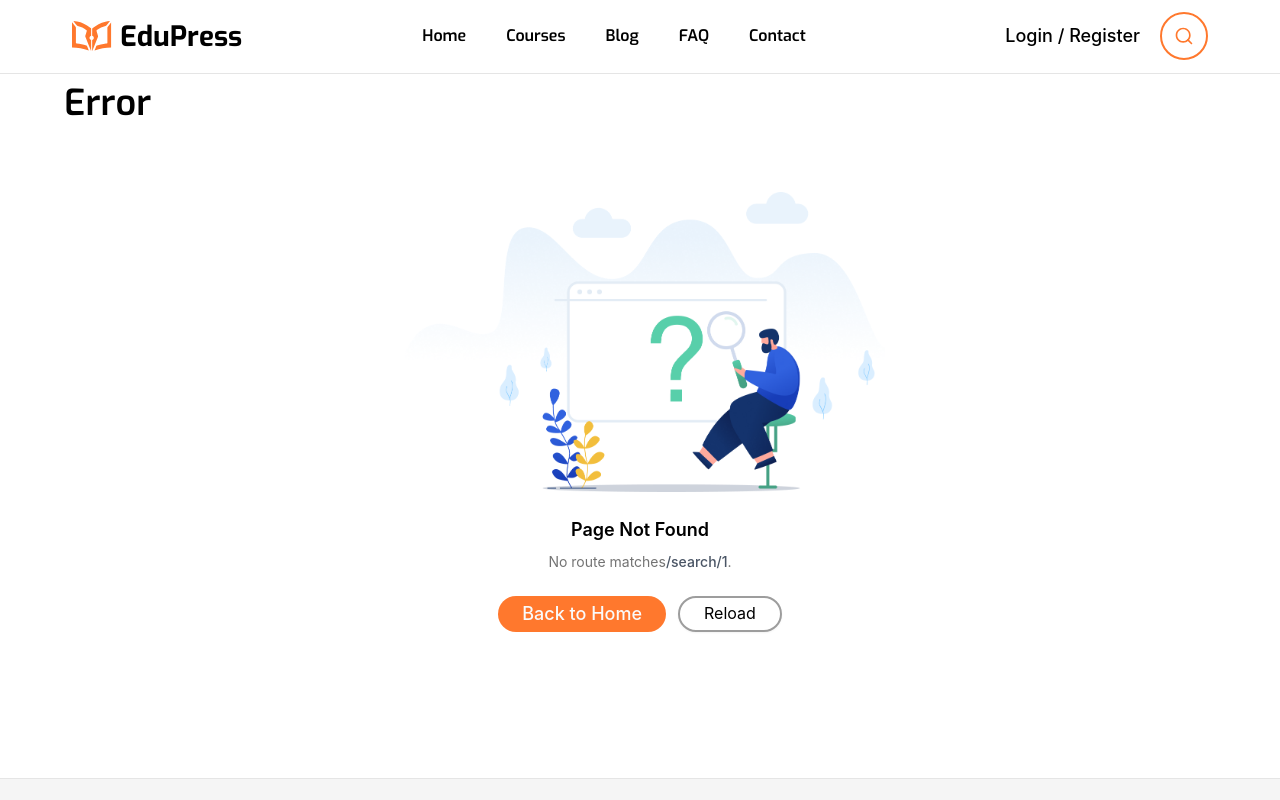
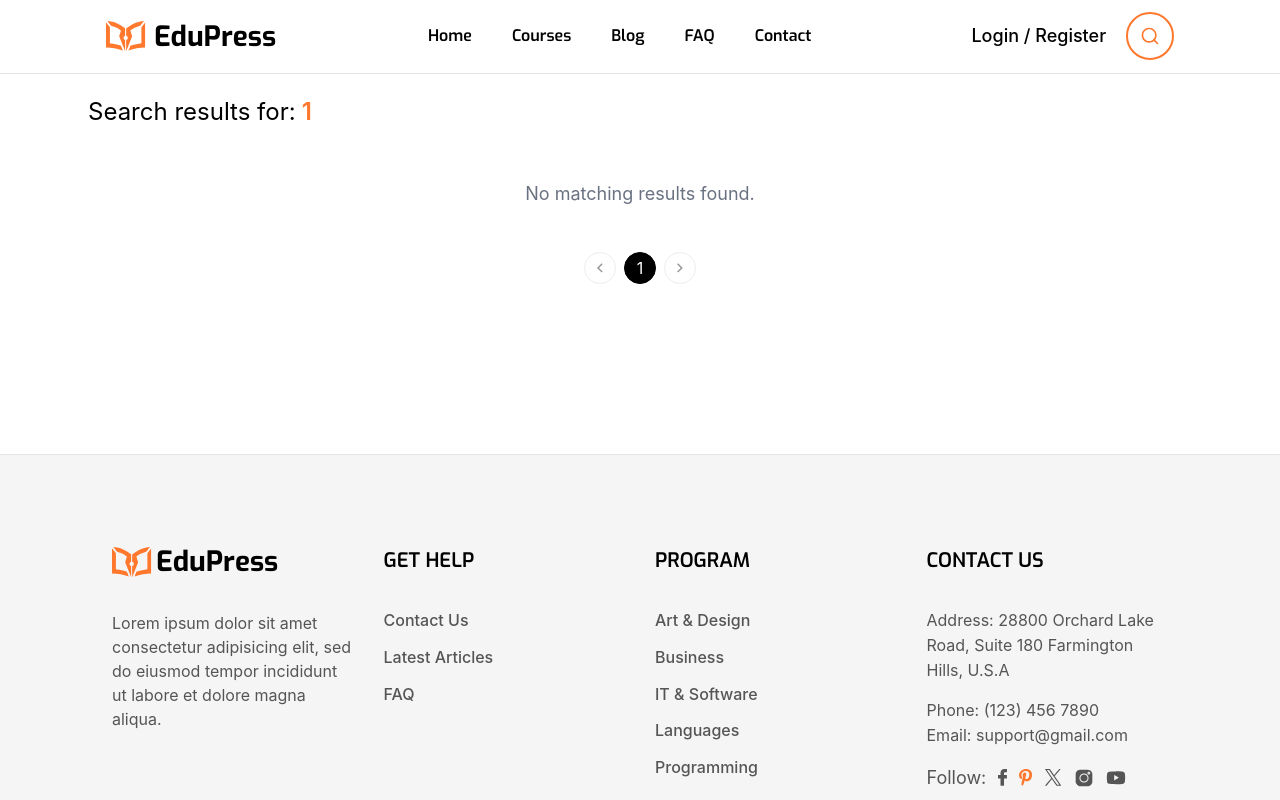
Before and after one commit to AyaAlaa2/EduPress-app, a React (Vite) app: page /search/1 in a window 1280 px wide. Shown: the top 800 px of the page. Built offline with nearby package versions, Linux system fonts and the light colour scheme.

Commit message:
push search page

```diff
--- a/src/App.jsx
+++ b/src/App.jsx
@@ -11,6 +11,7 @@ import ScrollToTop from "./components/ScrollToTop";
 import ContactUs from "./components/contactUs/ContactUs";
 import Header from "./components/header/Header.jsx";
 import Footer from "./components/footer/Footer";
+import SearchResult from "./components/search/SearchResult";
 
 const App = () => {
   return (
@@ -23,6 +24,7 @@ const App = () => {
         <Route path="/blog/:slug" element={<BlogDetailsPage />} />
         <Route path="/courses" element={<CoursesPage />} />
         <Route path="/course/:courseId" element={<CourseDetailesPage />} />
+        <Route path="/search/:query" element={<SearchResult />} />
         <Route path="/faq" element={<FAQPage />} />
         <Route path="/contactUs" element={<ContactUs />} />
         <Route path="*" element={<Error />} />
--- a/src/components/courseDetailes/CourseTabs.jsx
+++ b/src/components/courseDetailes/CourseTabs.jsx
@@ -38,13 +38,16 @@ const CourseTabs = ({ course }) => {
 
   return (
     <div className="flex w-full flex-col border border-1 rounded-lg overflow-hidden">
-      <Tabs defaultValue="Overview" className="gap-0 overflow-hidden border-0 ">
-        <TabsList className="w-full flex flex-wrap text-[12px] sm:text-[16px] font-semibold gap-0 sm:gap-0 bg-white p-0">
+      <Tabs
+        defaultValue="Overview"
+        className="gap-15 sm:gap-15 md:gap-3 border-0"
+      >
+        <TabsList className="w-full flex flex-wrap text-[15px] sm:text-[16px] md:text-[18px] font-semibold gap-0 sm:gap-0 bg-white p-0">
           {tabs.map((item, index) => (
             <TabsTrigger
               value={item.value}
               key={index}
-              className="data-[state=active]:bg-[#F5F5F5] data-[state=active]:text-primary data-[state=active]:border-none  data-[state=active]:rounded-none "
+              className="p-6 data-[state=active]:bg-[#F5F5F5] data-[state=active]:text-primary data-[state=active]:border-none  data-[state=active]:rounded-none "
             >
               {item.label}
             </TabsTrigger>
@@ -52,7 +55,7 @@ const CourseTabs = ({ course }) => {
         </TabsList>
         {tabs.map((tab, index) => (
           <TabsContent value={tab.value} key={index}>
-            <Card className="bg-[#F5F5F5] p-[15px] md:p-[30px] rounded-none border-none">
+            <Card className="bg-[#F5F5F5] p-[20px] md:p-[30px] rounded-none border-none">
               {tab.component}
             </Card>
           </TabsContent>
--- a/src/components/courseDetailes/Curriculum.jsx
+++ b/src/components/courseDetailes/Curriculum.jsx
@@ -35,12 +35,12 @@ const Curriculum = ({ lessons }) => {
                 data-[state=open]:rotate-90
               "
               />
-              <span className="font-semibold text-[12px] md:text-[16px]">
+              <span className="font-semibold text-[18px]">
                 {lesson.lessonName}
               </span>
             </div>
 
-            <div className="text-[12px] md:text-[16px] text-[#555555] flex gap-5">
+            <div className="text-[16px] text-[#555555] flex gap-5">
               <span>{lesson.lessonsNumber} Lessons</span>
               <span>{lesson.lessonsDuration} Mins</span>
             </div>
@@ -54,7 +54,7 @@ const Curriculum = ({ lessons }) => {
               >
                 <div className="flex items-center gap-[8px]">
                   <img src={lessonIcon} alt="l" />
-                  <span className="text-[12px] md:text-[16px]">
+                  <span className="text-[14px] md:text-[17px]">
                     {item.title}
                   </span>
                 </div>
--- a/src/components/courseDetailes/OverviewPage.jsx
+++ b/src/components/courseDetailes/OverviewPage.jsx
@@ -3,7 +3,7 @@ import React from "react";
 const OverviewPage = ({ overview }) => {
   return (
     <div>
-      <div className="text-[#555555] text-[14px] md:text-[18px]">{overview}</div>
+      <div className="text-[#555555] text-[15px] md:text-[19px]">{overview}</div>
     </div>
   );
 };
--- a/src/components/courseDetailes/review/Comments.jsx
+++ b/src/components/courseDetailes/review/Comments.jsx
@@ -21,10 +21,10 @@ const Comments = ({ displayReviews }) => {
           </div>
 
           <div className="flex flex-col items-start gap-[8px] justify-between ">
-            <span className="font-semibold font-[Exo] text-[16px]">
+            <span className="font-semibold font-[Exo] text-[14px] md:text-[16px]">
               {item.name}
             </span>
-            <p className="text-[#555555] text-[16px] leading-[150%]">
+            <p className="text-[#555555] text-[14px] md:text-[16px] leading-[150%]">
               {item.comment}
             </p>
             <button className="text-[16px] font-medium cursor-pointer flex gap-2 items-center">
--- a/src/components/courses/CoursesPage.jsx
+++ b/src/components/courses/CoursesPage.jsx
@@ -7,8 +7,6 @@ import { UseSearchPagination } from "../hooks/useSearchPagination";
 import { UseCourseFilters } from "../hooks/useCourseFilters";
 import { Pagination } from "@mantine/core";
 import BreadCrumb from "../hooks/BreadCrumb";
-import { SlidersHorizontal } from "lucide-react";
-import { Sheet, SheetContent, SheetTrigger } from "@/components/ui/sheet";
 import MobileSidebarCourses from "./sidebar/MobileSidebarCourses";
 
 const CoursesPage = () => {
--- a/src/components/header/DesktopHeader.jsx
+++ b/src/components/header/DesktopHeader.jsx
@@ -3,9 +3,10 @@ import search from "./icons/search.svg";
 import { NavLink } from "react-router-dom";
 import { headerLinks } from "./headerLinks";
 
-const DesktopHeader = () => {
+const DesktopHeader = ({ setShowSearch, showSearch }) => {
   return (
-    <div className="w-full flex items-center justify-between">
+    <div>
+      <div className="w-full flex items-center justify-between gap-35">
         <nav className="hidden lg:flex items-center text-[16px] font-semibold  font-[Exo]">
           {headerLinks.map((link) => (
             <NavLink
@@ -26,9 +27,10 @@ const DesktopHeader = () => {
           <button className=" hover:text-orange-500">
             <p className="font-medium text-[18px]">Login / Register</p>
           </button>
-        <button>
-          <img src={search} />
+          <button onClick={() => setShowSearch(!showSearch)}>
+            <img src={search} alt="search" />
           </button>
+        </div>
       </div>
     </div>
   );
--- a/src/components/header/Header.jsx
+++ b/src/components/header/Header.jsx
@@ -1,21 +1,59 @@
-import React from "react";
+import React, { useState } from "react";
 import logo from "./icons/logo.svg";
 import DesktopHeader from "./DesktopHeader";
 import MobileHeader from "./MobileHeader";
 import { Link } from "react-router-dom";
+import { X } from "lucide-react";
+import { useNavigate } from "react-router-dom";
+
 const Header = () => {
+  const [showSearch, setShowSearch] = useState(false);
+  const [searchQuery, setSearchQuery] = useState("");
+
+  const navigate = useNavigate();
+
+  const handleSearch = (e) => {
+    e.preventDefault();
+    const trimmedQuery = searchQuery.trim();
+    if (!trimmedQuery) return;
+    navigate(`/search/${encodeURIComponent(trimmedQuery)}`);
+    setSearchQuery("");
+    setShowSearch(false);
+  };
+
   return (
     <header className="border-b bg-white fixed top-0 w-full z-3">
-      <div className="container mx-auto flex items-center justify-between px-8 md:px-8 lg:px-18 gap-10 md:gap-50">
+      <div className="w-full container mx-auto flex items-between md:items-center justify-around px-10">
         <Link to="/" className="flex gap-[8px] items-center">
           <img src={logo} alt="logo" />
           <p className="font-[Exo] text-[28px] font-bold">EduPress</p>
         </Link>
 
-        <DesktopHeader />
+        <DesktopHeader setShowSearch={setShowSearch} showSearch={showSearch} />
 
         <MobileHeader />
       </div>
+      {showSearch && (
+        <div className="w-full bg-[#F5F5F5] border-t border-gray-200">
+          <form onSubmit={handleSearch}>
+            <div className="max-w-[1200px] mx-auto px-6 py-4 flex items-center justify-between gap-5">
+              <input
+                type="text"
+                placeholder="Search..."
+                onChange={(e) => setSearchQuery(e.target.value)}
+                className="w-full p-3 text-[16px] bg-white border border-gray-300 rounded-md focus:outline-none focus:ring-2 focus:ring-primary"
+              />
+              <button
+                type="button"
+                onClick={() => setShowSearch(false)}
+                className="text-gray-500 hover:text-primary"
+              >
+                <X size={30} />
+              </button>
+            </div>
+          </form>
+        </div>
+      )}
     </header>
   );
 };
--- /dev/null
+++ b/src/components/search/SearchResult.jsx
@@ -0,0 +1,82 @@
+import { useParams } from "react-router-dom";
+import { posts, courses } from "../data/data";
+import CourseCard from "../courses/CourseCard";
+import { UseSearchPagination } from "../hooks/useSearchPagination";
+import { Pagination } from "@mantine/core";
+
+const SearchResult = () => {
+  const { query } = useParams();
+
+  if (!query) {
+    return (
+      <p className="text-center text-gray-500 text-lg mt-8">
+        Please enter a search term.
+      </p>
+    );
+  }
+
+  const normalizedQuery = query.toLowerCase();
+  const filteredCourses =
+    courses.filter(
+      (course) =>
+        course.title.toLowerCase().includes(normalizedQuery) ||
+        course.category.toLowerCase().includes(normalizedQuery) ||
+        course.instructor.toLowerCase().includes(normalizedQuery)
+    ) ||
+    posts.filter(
+      (post) =>
+        post.title.toLowerCase().includes(normalizedQuery) ||
+        post.category.toLowerCase().includes(normalizedQuery)
+    );
+
+  const { page, onPageChange, totalPages } = UseSearchPagination(
+    filteredCourses,
+    {
+      itemsPerPage: 6,
+      searchKeys: ["title", "category", "instructor"],
+    }
+  );
+
+  return (
+    <div className="min-h-[300px] mt-16">
+      <div className="max-w-6xl mx-auto px-4 lg:px-6 pt-8">
+        <div className="flex flex-col gap-5">
+          <h2 className="text-2xl">
+            Search results for:
+            <span className="text-primary font-semibold capitalize">
+              {" "}
+              {query}{" "}
+            </span>
+          </h2>
+
+          {filteredCourses.length > 0 ? (
+            <div className="grid grid-cols-1 gap-6 sm:grid-cols-2 lg:grid-cols-3 min-h-[100px]">
+              {filteredCourses.map((course) => (
+                <CourseCard course={course} />
+              ))}
+            </div>
+          ) : (
+            <p className="text-center text-gray-500 text-lg mt-8">
+              No matching results found.
+            </p>
+          )}
+
+          <div className="flex justify-center mt-6">
+            <Pagination
+              total={totalPages}
+              value={page}
+              onChange={onPageChange}
+              size="md"
+              radius="xl"
+              withControls
+              color="black"
+              className="select-none"
+            />
+          </div>
+        </div>
+      </div>
+    </div>
+  );
+};
+
+export default SearchResult;
```
Lines whose indentation alone changed are shown as unchanged.
